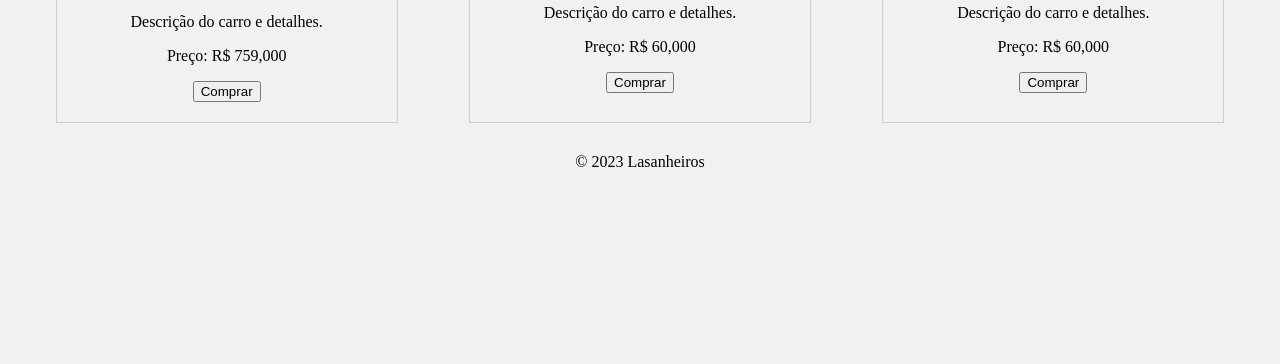
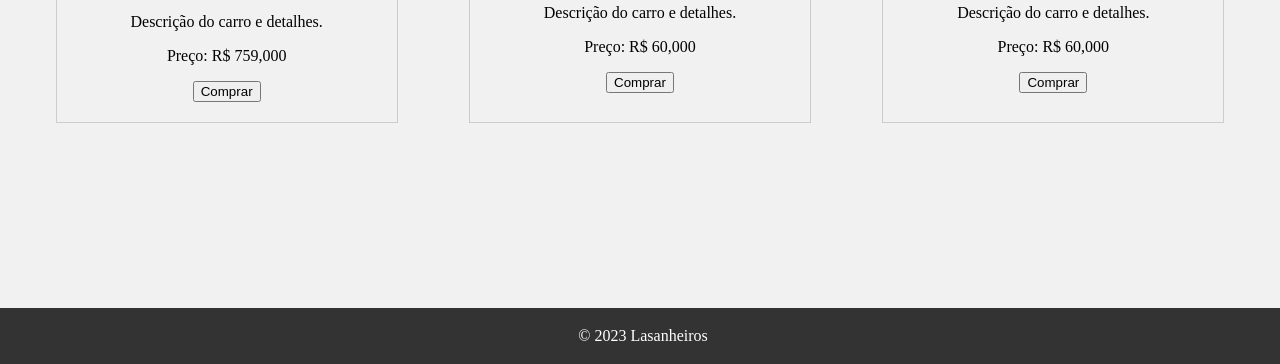
Before and after one commit to barrosgusta/LojaCar, a plain HTML site: page Index.html in a window 1280 px wide. Shown: the part 436-800 px from the top of the page. Drawn offline with Linux system fonts and the light colour scheme.

Commit message:
Update custom.css

```diff
--- a/custom.css
+++ b/custom.css
@@ -56,3 +56,13 @@ a,li {
     max-width: 100%;
     height: auto;
 }
+/* Estilos para o rodapé */
+footer {
+    background-color: #333;
+    color: white;
+    text-align: center;
+    padding: 3px;
+    position: absolute;
+    bottom: 0;
+    width: 100%;
+}
```
